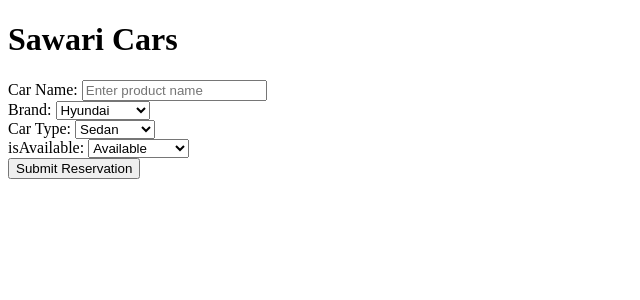
After one commit to evanstha07/sawari, a PHP site: page /admin/add-product.php in a window 1280 px wide. The commit adds this page. Shown: the top 300 px of the page, without its empty margins (0-640 px from the left). Run offline with PHP 8.4, Linux system fonts and the light colour scheme.

Commit message:
admin setup

```diff
--- /dev/null
+++ b/admin/add-product.php
@@ -0,0 +1,100 @@
+<!DOCTYPE html>
+<html>
+
+<head>
+    <title>Sawari | Add New Car</title>
+
+</head>
+
+<body>
+    <?php
+    require_once "../dbconn.php";
+    if ($_SERVER["REQUEST_METHOD"] == "POST") {
+        $car_name = $_POST['car_name'];
+        $car_type = $_POST['car_type'];
+        $brand = $_POST['brand'];
+        $isAvailable = $_POST['isAvailable'];
+
+        if (empty($car_name) || empty($car_type) || empty($brand) || empty($isAvailable)) {
+            die("Please fill in all required fields.");
+        }
+
+        $sql = "INSERT INTO cars (car_name,car_type,brand, isAvailable) VALUES ('$car_name','$car_type','$brand','$isAvailable')";
+        $result = mysqli_query($conn, $sql);
+
+        if ($result) {
+            echo "Car reserved successfully.";
+        } else {
+            echo "Error reserving car";
+        }
+    }
+    ?>
+
+    <h1>Sawari Cars</h1>
+    <div class="product-form">
+        <form action="" method="POST">
+            <div class="form-group">
+                <label for="product_name">Car Name:</label>
+                <input type="text" id="car_name" name="car_name" placeholder="Enter product name" required>
+            </div>
+            <div class="form-group">
+                <label for="brand">Brand:</label>
+                <select id="brand" name="brand">
+                    <option value="Hyundai">Hyundai</option>
+                    <option value="Volkswagen">Volkswagen</option>
+                    <option value="Honda">Honda</option>
+                    <option value="KIA">KIA</option>
+                    <option value="Toyota">Toyota</option>
+                    <option value="Skoda">Honda</option>
+                </select>
+            </div>
+
+            <div class="form-group">
+                <label for="car-type">Car Type:</label>
+                <select id="car_type" name="car_type">
+                    <option value="Sedan">Sedan</option>
+                    <option value="SUV">SUV</option>
+                    <option value="Hatchbag">Hatchbag</option>
+                </select>
+            </div>
+
+            <div class="form-group">
+                <label for="isAvailable">isAvailable:</label>
+                <select name="isAvailable" required id="isAvailable">
+                    <option value="1">Available</option>
+                    <option value="2">Not Available</option>
+                </select>
+            </div>
+            <!-- <div class="form-group">
+                <label for="pickup-date">Pickup Date:</label>
+                <input type="date" id="pickup-date" name="pickubrand">
+            </div>
+            <div class="form-group">
+                <label for="return-date">Return Date:</label>
+                <input type="date" id="return-date" name="return_date"> -->
+            <!-- </div> -->
+            <!-- <div class="form-group">
+            <label for="customer-name">Name:</label>
+            <input type="text" id="customer-name" name="customer_name" placeholder="Enter your name" required>
+    </div>
+    <div class="form-group">
+        <label for="customer-phone">Phone Number:</label>
+        <input type="tel" id="customer-phone" name="customer_phone" placeholder="Enter your phone number" required>
+    </div>
+    <div class="form-group">
+        <label for="customer-email">Email:</label>
+        <input type="email" id="customer-email" name="customer_email" placeholder="Enter your email" required>
+    </div>
+    <div class="form-group">
+        <label for="customer-address">Address:</label>
+        <input type="text" id="customer-address" name="customer_address" placeholder="Enter your address" required>
+    </div> -->
+
+            <div class="form-group">
+                <button type="submit">Submit Reservation</button>
+            </div>
+        </form>
+    </div>
+</body>
+
+</html>
```
Also changed, not shown: login.php (+13 -19 lines), logdb.php (added).
